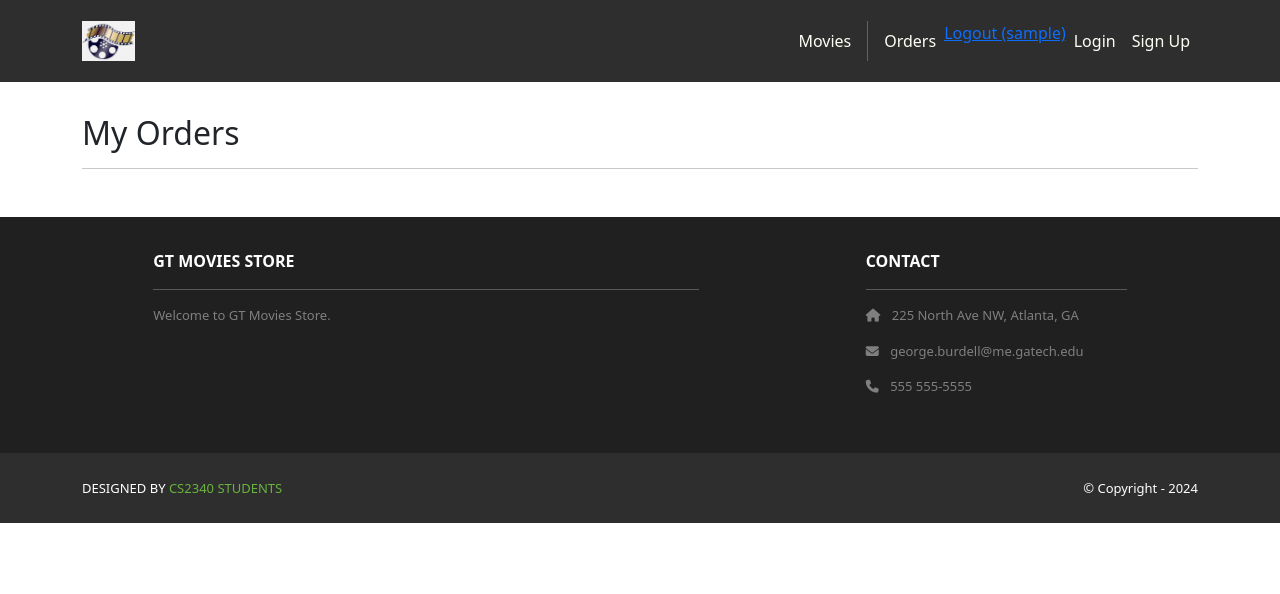
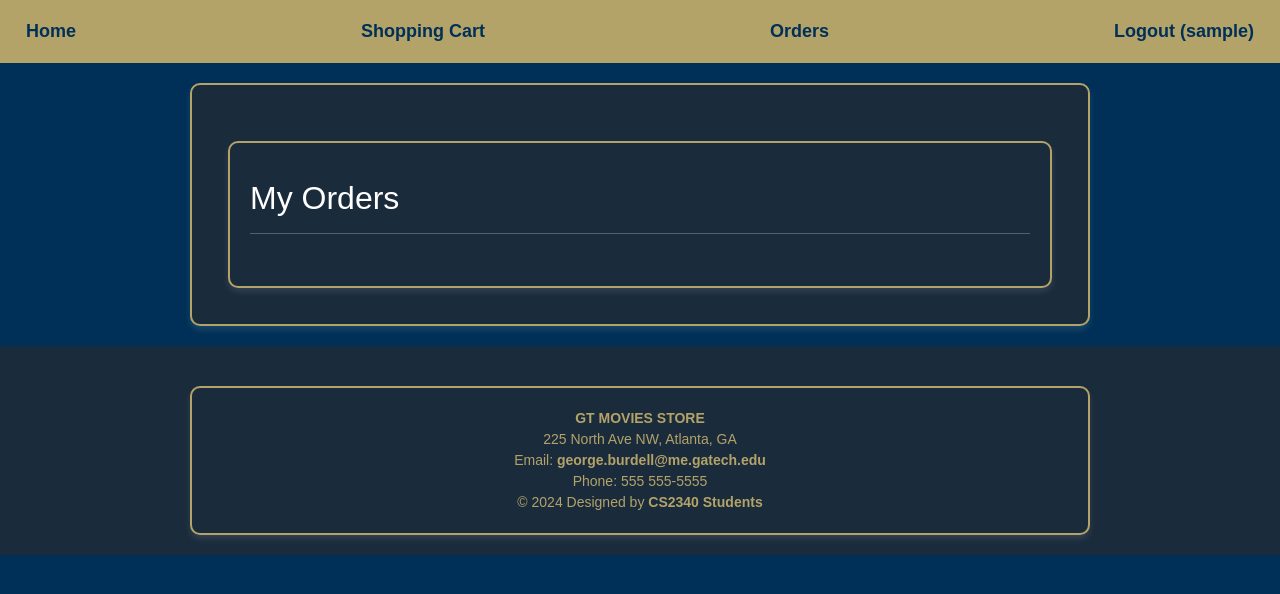
Before and after one commit to madelinesanders/gtmoviesstore, a Django app: page /accounts/orders/ in a window 1280 px wide. Shown: the top 594 px of the page. Run offline with Django 5.2, Linux system fonts and the light colour scheme; the visitor is signed in with stand-in values (Sample User, id 1); data that the repository does not hold is empty; some libraries are stand-ins or nearby versions.

Commit message:
style UI

```diff
--- a/gtmoviesstore/templates/base.html
+++ b/gtmoviesstore/templates/base.html
@@ -1,83 +1,123 @@
 <!DOCTYPE html>
-<html>
+<html lang="en">
 {% load static %}
 <head>
-    <title>{{ template_data.title }}</title>
+    <title>{{ template_data.title|default:"GT Movies Store" }}</title>
+
+    <!-- Meta Tags -->
+    <meta name="viewport" content="width=device-width, initial-scale=1">
+
+    <!-- External Styles & Fonts -->
     <link href="https://cdn.jsdelivr.net/npm/bootstrap@5.3.3/dist/css/bootstrap.min.css" rel="stylesheet" crossorigin="anonymous">
     <link rel="stylesheet" href="https://cdnjs.cloudflare.com/ajax/libs/font-awesome/6.1.1/css/all.min.css">
-    <link href="https://fonts.googleapis.com/css2?family=Poppins:wght@300;400;500;600;700&display=swap" rel="stylesheet">
+
+    <!-- Custom Stylesheet -->
+    <link rel="stylesheet" type="text/css" href="{% static 'css/style.css' %}">
+
+    <!-- Bootstrap Scripts -->
     <script src="https://cdn.jsdelivr.net/npm/bootstrap@5.3.3/dist/js/bootstrap.bundle.min.js" crossorigin="anonymous"></script>
-    <link rel="stylesheet" type="text/css" href="{% static 'css/style.css' %}">
-    <meta name="viewport" content="width=device-width, initial-scale=1" />
+
+    <style>
+        body {
+            font-family: Arial, sans-serif;
+            background-color: #003057;
+            color: #FFFFFF;
+            margin: 0;
+            padding: 0;
+        }
+
+        /* Navigation Bar */
+        .topnav {
+            background-color: #B3A369;
+            padding: 10px;
+            display: flex;
+            justify-content: space-between;
+            align-items: center;
+        }
+
+        .topnav a {
+            text-decoration: none;
+            color: #003057;
+            font-weight: bold;
+            font-size: 18px;
+            padding: 8px 16px;
+            transition: background-color 0.3s ease, color 0.3s ease;
+        }
+
+        .topnav a:hover {
+            background-color: #003057;
+            color: #FFFFFF;
+            border-radius: 5px;
+        }
+
+        /* Page Content */
+        .container {
+            max-width: 900px;
+            margin: auto;
+            background-color: #1A2B3C;
+            padding: 20px;
+            border-radius: 10px;
+            box-shadow: 0px 4px 6px rgba(255, 255, 255, 0.1);
+            border: 2px solid #B3A369;
+            margin-top: 20px;
+        }
+
+        /* Footer */
+        .footer {
+            background-color: #1A2B3C;
+            padding: 20px 0;
+            margin-top: 20px;
+            text-align: center;
+        }
+
+        .footer p {
+            margin: 0;
+            color: #B3A369;
+            font-size: 14px;
+        }
+
+        .footer a {
+            color: #B3A369;
+            text-decoration: none;
+            font-weight: bold;
+        }
+
+        .footer a:hover {
+            color: #FFFFFF;
+        }
+    </style>
 </head>
 <body>
-    <nav class="p-3 navbar navbar-dark bg-dark navbar-expand-lg">
+
+    <!-- Navigation Bar -->
+    <div class="topnav">
+        <a href="{% url 'home' %}">Home</a>
+        <a href="{% url 'cart.index' %}">Shopping Cart</a>
+
+        {% if user.is_authenticated %}
+            <a href="{% url 'accounts.orders' %}">Orders</a>
+            <a href="{% url 'accounts.logout' %}">Logout ({{ user.username }})</a>
+        {% else %}
+            <a href="{% url 'accounts.login' %}">Login</a>
+            <a href="{% url 'accounts.signup' %}">Sign Up</a>
+        {% endif %}
+    </div>
+
+    <!-- Main Content -->
     <div class="container">
-        <a class="navbar-brand" href="/">
-          <img src="{% static 'img/logo.png' %}" alt="logo" height="40" />
-        </a>
-        <button class="navbar-toggler" type="button" data-bs-toggle="collapse" data-bs-target="#navbarNavAltMarkup">
-          <span class="navbar-toggler-icon"></span>
-        </button>
-        <div class="collapse navbar-collapse" id="navbarNavAltMarkup">
-          <div class="navbar-nav ms-auto navbar-ml">
-            <a class="nav-link" href="/movies">Movies</a>
-            <div class="vr bg-white mx-2 d-none d-lg-block"></div>
-            {% if user.is_authenticated %}
-            <a class ="nav-link" href="{% url 'accounts.orders' %}">Orders</a>
-            <a class="nav_link" href="{% url 'accounts.logout' %}">Logout ({{user.username }})</a>
-            <a class="nav-link" href="{%url 'accounts.login' %}">Login</a>
-            <a class="nav-link"
-               href="{% url 'accounts.signup' %}">
-              Sign Up
-            </a>
-            {% endif %}
-
-            <!-- {% if user.is_authenticated %}
-              <a class="nav-link" href="{% url 'accounts.logout' %}">Logout ({{ user.username }})</a>
-            {% else %}
-              <a class="nav-link" href="{% url 'accounts.login' %}">Login</a>
-              <a class="nav-link" href="/accounts/signup">Sign Up</a>
-            {% endif %}
-            -->
-          </div>
-        </div>
-      </div>
-    </nav>
-
-    <div>
         {% block content %}{% endblock content %}
     </div>
 
-    <section class="p-3 ms-footer d-none d-md-block">
+    <!-- Footer -->
+    <footer class="footer">
         <div class="container">
-        <div class="row mt-3 text-white">
-          <div class="col-md-6 col-lg-6 col-xl-6 mx-auto mb-4">
-            <b>GT MOVIES STORE</b>
-            <hr />
-            <p>
-              Welcome to GT Movies Store.
-            </p>
+            <p><strong>GT MOVIES STORE</strong></p>
+            <p>225 North Ave NW, Atlanta, GA</p>
+            <p>Email: <a href="mailto:george.burdell@me.gatech.edu">george.burdell@me.gatech.edu</a></p>
+            <p>Phone: 555 555-5555</p>
+            <p>&copy; 2024 Designed by <a href="https://www.youtube.com/watch?v=dQw4w9WgXcQ" target="_blank">CS2340 Students</a></p>
         </div>
-          <div class="col-md-3 col-lg-3 col-xl-3 mx-auto mb-4">
-            <b>CONTACT</b>
-            <hr />
-            <p><i class="fas fa-home me-2"></i> 225 North Ave NW, Atlanta, GA</p>
-            <p><i class="fas fa-envelope me-2"></i> george.burdell@me.gatech.edu</p>
-            <p><i class="fas fa-phone me-2"></i> 555 555-5555</p>
-          </div>
-        </div>
-      </div>
-    </section>
-    <section class="p-3 ms-footer-bottom bg-dark">
-      <div class="container d-flex justify-content-between">
-        <div class="me-5 text-white">
-          <span>DESIGNED BY <a href="https://www.youtube.com/watch?v=dQw4w9WgXcQ" target="_blank">CS2340 STUDENTS</a></span>
-        </div>
-        <div class="text-white">
-          <span>&copy; Copyright - 2024</span>
-        </div>
-      </div>
-    </section>
+    </footer>
+
 </body>
 </html>
```
Also changed, not shown: home/templates/home/index.html (+21 -5 lines). Lines whose indentation alone changed are shown as unchanged.
